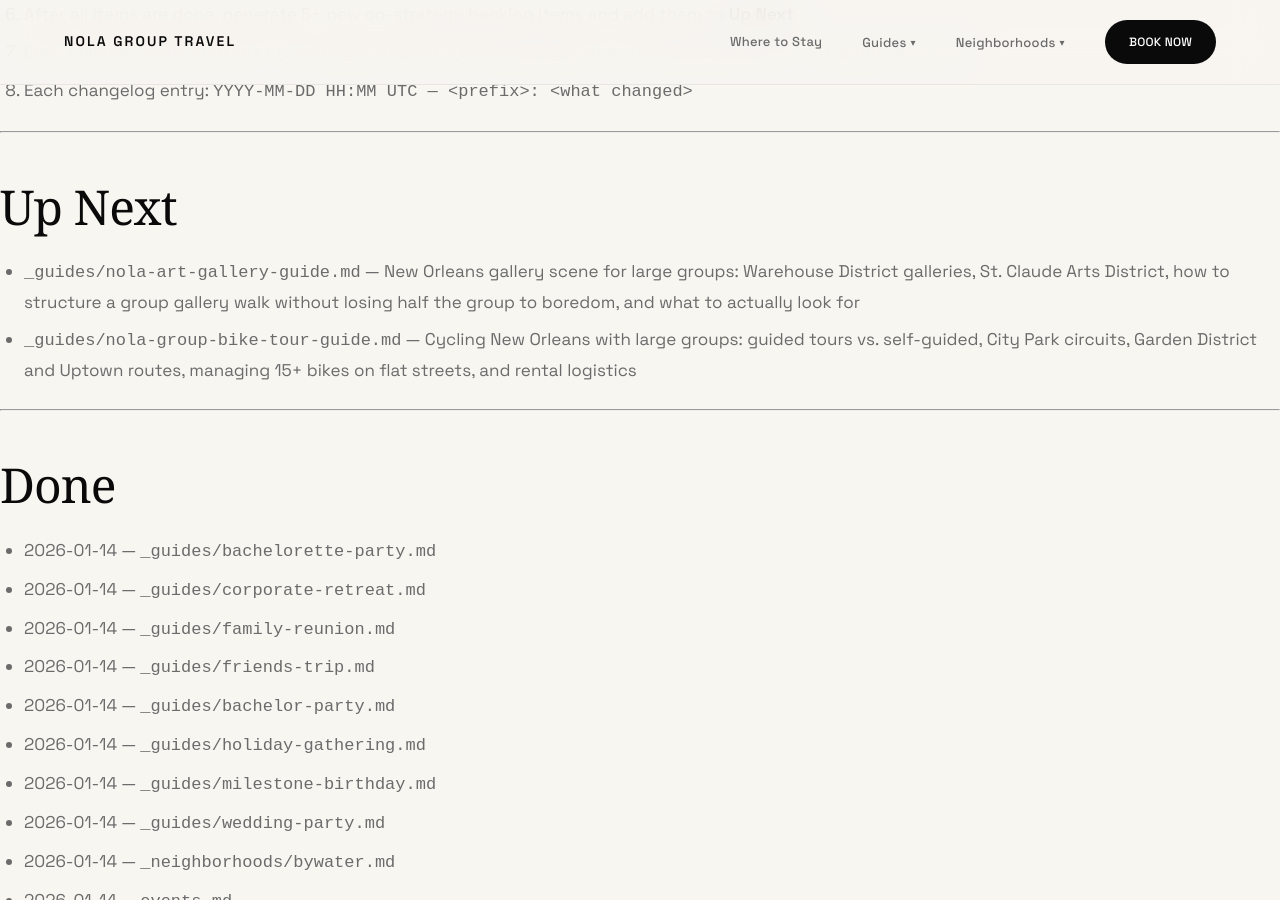
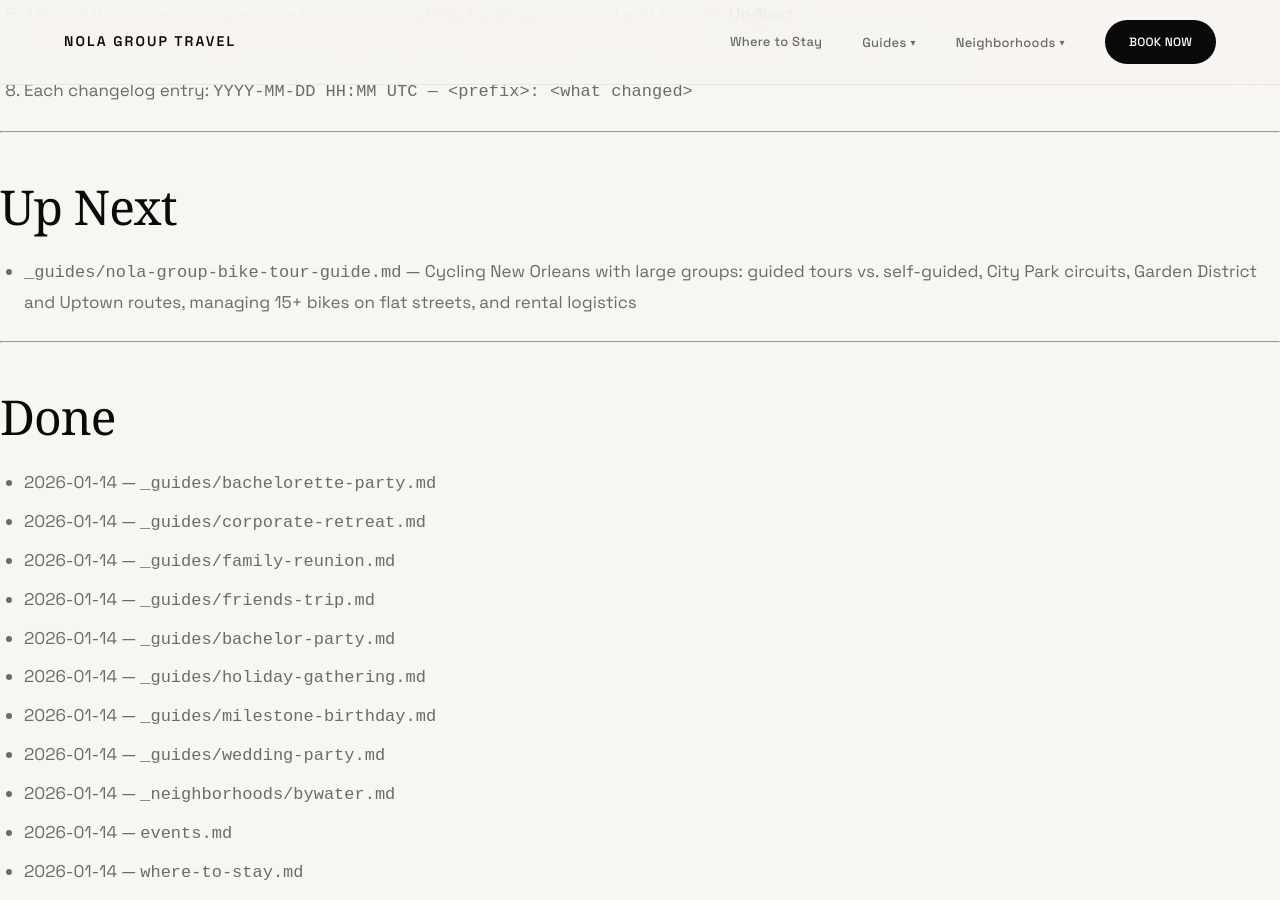
Before and after one commit to sjworth-dev/nola-group-travel, a Jekyll site: the page built from ROADMAP.md, in a window 1280 px wide and 900 px high, scrolled down 3353 px. Built offline with Jekyll 4.4.1, drawn with Linux system fonts in a browser that asks for light colours; some web fonts are replaced; our own code applies the rules of GitHub Pages for plain Markdown files; part of the change alters nothing that is shown; some of the changed text lies outside the part shown.

Commit message:
content: add _guides/nola-art-gallery-guide.md
NOLA art gallery guide for large groups covering Warehouse District / Julia Street galleries, the St. Claude Arts District, group gallery walk logistics, and a practical "what to actually look for" section for non-art groups.

https://claude.ai/code/session_018HuaxbvH4Sj3iG1fZYfiXu

```diff
--- a/ROADMAP.md
+++ b/ROADMAP.md
@@ -97,7 +97,6 @@ New guides go in `_guides/<slug>.md`. New neighborhood pages go in `_neighborhoo
 
 ## Up Next
 
-- `_guides/nola-art-gallery-guide.md` — New Orleans gallery scene for large groups: Warehouse District galleries, St. Claude Arts District, how to structure a group gallery walk without losing half the group to boredom, and what to actually look for
 - `_guides/nola-group-bike-tour-guide.md` — Cycling New Orleans with large groups: guided tours vs. self-guided, City Park circuits, Garden District and Uptown routes, managing 15+ bikes on flat streets, and rental logistics
 
 ---
@@ -236,6 +235,7 @@ New guides go in `_guides/<slug>.md`. New neighborhood pages go in `_neighborhoo
 - 2026-06-03 — `_guides/nola-bourbon-street-guide.md`
 - 2026-06-03 — `_guides/nola-po-boy-crawl-guide.md`
 - 2026-06-03 — `_neighborhoods/warehouse-district-deep-dive.md`
+- 2026-06-03 — `_guides/nola-art-gallery-guide.md`
 
 ---
 
@@ -362,3 +362,4 @@ New guides go in `_guides/<slug>.md`. New neighborhood pages go in `_neighborhoo
 2026-06-03 12:00 UTC — content: add _guides/nola-bourbon-street-guide.md — frank group guide to Bourbon Street with what's worth it, what to skip, and the three-act evening structure
 2026-06-03 12:15 UTC — content: add _guides/nola-po-boy-crawl-guide.md — definitive po-boy crawl for large groups with stop structure, variety guide, and route logistics
 2026-06-03 12:30 UTC — content: add _neighborhoods/warehouse-district-deep-dive.md — extended Warehouse District guide with WWII Museum logistics, Julia Street galleries, restaurant cluster, and full-day structure
+2026-06-03 12:45 UTC — content: add _guides/nola-art-gallery-guide.md — Warehouse District and St. Claude gallery guide for large groups with walk structure and what to look for
--- /dev/null
+++ b/_guides/nola-art-gallery-guide.md
@@ -0,0 +1,193 @@
+---
+title: "New Orleans Art Gallery Guide for Large Groups"
+description: "The NOLA gallery scene for large groups: Warehouse District galleries, St. Claude Arts District, how to structure a group gallery walk without losing half your group to boredom, and what to actually look for."
+category: "Arts & Culture"
+card_title: "Art Gallery Guide"
+card_description: "Warehouse District, St. Claude Arts District, gallery walk logistics, and what to actually look for. The group gallery guide that doesn't assume everyone is an art person."
+date: 2026-06-03
+---
+
+New Orleans has a serious visual art scene. Most visitors never find it. The groups that do tend to come back specifically for it.
+
+There are two distinct gallery zones in the city, each with a different character, different price points, and different ways of engaging with the work. You don't need to be an art person to have a good time in a New Orleans gallery. You do need a plan for keeping 15-25 people engaged without the back half of the group checking their phones by the second room.
+
+This guide covers both districts, the logistics of running a group gallery experience, and what actually makes the galleries in New Orleans worth your time.
+
+## Quick Checklist
+
+- [ ] Pick one district per session — Warehouse District OR St. Claude, not both in the same afternoon
+- [ ] First Thursday gallery openings are the best events to plan around
+- [ ] Build in free-roam time — don't try to keep 20 people together inside a gallery
+- [ ] Set a meeting point and time, then split into smaller groups of 4-6
+- [ ] Have one person in the group assigned to ask questions in each gallery — it changes the experience
+- [ ] No reservation needed — galleries are free walk-in
+- [ ] Build the gallery walk into a neighborhood day, not as the standalone activity
+- [ ] Eat before — don't go hungry if the walk is more than two galleries
+
+---
+
+## The Two Gallery Districts
+
+New Orleans has two main gallery zones with distinct personalities.
+
+| District | Character | Price Point | Best For |
+|----------|-----------|------------|----------|
+| Warehouse District / Julia Street | Commercial galleries, established artists, national reputation | Higher — serious collecting audience | Groups who want a polished gallery experience |
+| St. Claude Arts District | Independent studios, emerging artists, community-oriented | Accessible — many works under $500 | Groups who want the creative frontier of the city |
+
+You don't have to choose one or the other for your trip. But treat them as separate half-days rather than one combined run. The neighborhoods are different, the energy is different, and doing both in a single day usually results in gallery fatigue before you hit the better work.
+
+---
+
+## Warehouse District / Julia Street
+
+Julia Street between Camp and Magazine is the established core of New Orleans's commercial gallery scene. This is where you find galleries with national standing, showing established and mid-career artists alongside significant Louisiana work.
+
+**What the galleries here look like:**
+
+The buildings are largely converted 19th-century warehouses — high ceilings, wide plank floors, industrial light. The galleries use these spaces well. Even groups with limited art interest tend to respond to the physical spaces.
+
+The work shown ranges from large-scale paintings and sculpture to photography, mixed media, and works on paper. The Warehouse District galleries compete with galleries in New York, Los Angeles, and Chicago for representation of the same artists. This is not a regional scene producing regional work — it's a real commercial art market.
+
+**What to do as a large group:**
+
+Walk the entire stretch of Julia Street first without going into any gallery. Get a sense of what's showing in the windows. Then pick 2-3 galleries that look most interesting to your group and go back to those.
+
+Inside each gallery: split into smaller groups and let people wander. There's no prescribed route. The work is labeled with titles, artists, and prices. Staff will answer questions if you approach them — and asking questions about the work is genuinely worth doing. "What can you tell me about this piece?" opens a conversation that makes the visit different.
+
+**Contemporary Arts Center (CAC):**
+
+Also in the Warehouse District, a few blocks from Julia Street on Camp. This is a non-commercial institution showing contemporary art in larger exhibitions. No admission fee (or a suggested donation). For groups doing the gallery walk, the CAC is worth adding to the route — it shows the kind of work that's too large or conceptual for commercial gallery spaces.
+
+**Timing:**
+
+The galleries are typically open Tuesday through Saturday, closing Sundays and Mondays. Hours vary — most open at 10am or 11am and close by 5pm or 6pm. First Thursday of each month is when many galleries host openings: evening hours, wine often served, more social atmosphere. This is the best time to visit with a group if you want the full experience.
+
+---
+
+## St. Claude Arts District
+
+The St. Claude Arts District runs along St. Claude Avenue through the Marigny and into the Bywater. This is the working-artist half of the New Orleans art scene.
+
+Where Julia Street galleries are polished commercial spaces, the St. Claude corridor is studios, artist collectives, independent galleries run out of converted houses, and creative spaces doing things that don't fit the commercial model. The work here is newer, more experimental, less vetted — which means it's also more exciting and more uneven.
+
+**What makes this district different:**
+
+Many of the spaces are artist-run rather than dealer-run. You're often talking to the person who made the work. The context you get inside these spaces is completely different from a commercial gallery — less sales orientation, more conversation about process and idea.
+
+The neighborhood itself is part of the experience. Walking St. Claude through the Marigny and into the Bywater is a walk through one of the most creatively active parts of the city. Street art, community murals, converted commercial spaces — the art is not confined to the galleries.
+
+**The Second Saturday Art Walk:**
+
+The St. Claude Arts District has a formal art walk event on the second Saturday of each month, when studios and galleries along the corridor open simultaneously with extended hours. For groups planning around this, it's the highest-value gallery experience in the city per hour spent. Multiple spaces open, artists present, social energy.
+
+**What to expect:**
+
+The spaces are smaller and more informal than Warehouse District galleries. Some look like living rooms. Some are genuinely rough around the edges. Go with openness — the quality variance is higher than Julia Street, but the ceiling is just as high.
+
+---
+
+## Running a Group Gallery Walk
+
+The challenge with galleries and large groups is obvious: some people are deeply engaged, others are done in four minutes. Here's how to structure the experience so it works for everyone.
+
+**The structure that works:**
+
+1. **Brief everyone before the first gallery** — tell them what you're doing, how long you're staying, and where you're meeting at the end
+2. **Set a time, not a schedule** — "We're leaving from the front in 25 minutes" rather than "we're going to look at this painting together"
+3. **Split into groups of 4-6** — small enough to have real conversation, large enough that nobody's alone
+4. **One person asks questions** — assign someone in each sub-group to ask the gallery staff at least one question per gallery; it changes the dynamic for the whole group
+5. **No herding** — people who want to be done should be allowed to wait outside; don't make the gallery feel like school
+6. **Reconvene with one takeaway** — when the group meets outside, have each sub-group share one thing they saw; it takes 3 minutes and makes the experience feel complete
+
+**The key insight:** Gallery walks for large groups work best when you stop trying to keep everyone engaged with the same thing at the same time. Let the group self-organize, set clear meeting points, and collect back together afterward. The conversation over coffee or drinks after the walk is where the group art experience actually happens.
+
+---
+
+## What to Actually Look For
+
+This section is for groups where not everyone has gallery experience. It's a practical guide to noticing things that make a gallery visit interesting rather than disorienting.
+
+**In a painting:**
+- How big is it, and how does size affect how you feel standing in front of it?
+- What's the first thing you noticed, and why?
+- Is it trying to represent something or is it abstract — and if abstract, what does it feel like?
+
+**In a sculpture:**
+- Walk all the way around it if you can. Most sculptures have a back that's different from the front.
+- What material is it? How does the material choice affect what it means?
+
+**In photography:**
+- Is it documentary or constructed? Is it recording something that happened or creating something that didn't?
+- What's outside the frame that you're imagining?
+
+**The one question to ask in every gallery:**
+"Is there anything in here right now that you'd especially recommend we look at?"
+
+Gallery staff are not salespeople (at least not primarily). They often have genuine enthusiasm for the work and will point you to things you'd miss. This single question regularly leads to the best thing in the gallery.
+
+---
+
+## Pairing the Gallery Walk with the Rest of the Day
+
+Gallery walks work best when they're part of a larger neighborhood day rather than the standalone activity. Here's how to build around each district.
+
+**Warehouse District gallery day:**
+Morning at the WWII Museum → lunch near the museum → Julia Street galleries 2-4pm → drinks at a nearby bar → dinner in the neighborhood
+
+**St. Claude Arts District gallery day:**
+Brunch in the Marigny → St. Claude arts walk afternoon → Bacchanal Wine in the Bywater for early evening → Frenchmen Street for the night
+
+**Gallery + art history combination:**
+Louisiana State Museum / Cabildo → Julia Street galleries → dinner in the Quarter → Frenchmen Street
+
+The gallery walk takes about 90 minutes to two hours at a natural pace for most groups. Build the rest of the day around that, not the other way around.
+
+---
+
+## For Groups Who Think They're Not Art People
+
+A lot of groups write off galleries before they arrive. These are the same groups who end up stopping in front of a painting for twenty minutes without realizing it.
+
+New Orleans's galleries have an advantage: the city's cultural context is so rich that almost everything showing here has a story attached. Jazz history, second line culture, Mardi Gras imagery, the geography of the delta, the complexity of race and memory — these themes run through the visual art in ways that connect to things your group already cares about.
+
+You don't need to know anything about art theory. You need to be willing to stand in front of something for more than thirty seconds.
+
+The visitors who get the most out of New Orleans galleries are not the ones who know the most about art. They're the ones who slow down.
+
+---
+
+## Pro Tips
+
+1. **First Thursday openings are the best version of the Warehouse District gallery experience.** Wine, artists often present, a social energy that doesn't exist on a random Tuesday afternoon. If you can plan around it, do.
+
+2. **The Contemporary Arts Center is always worth the stop.** It's free, it's in the same zone as Julia Street, and the exhibitions are often the most ambitious work you'll see in the city.
+
+3. **Second Saturday on St. Claude is a community event, not just a gallery walk.** Food trucks, neighbors hanging out, music sometimes — it's more like a neighborhood festival that also happens to have art. Great for groups who might be resistant to "a gallery night."
+
+4. **Ask about the artist in every gallery.** Where are they from? What else do they make? Are they local? The answers connect the work to the city in ways that make it mean more.
+
+5. **Give the bored people an out.** Not everyone in your group will connect with galleries. Have a plan — a nearby coffee shop, a bar with outdoor seating, a clear meeting point. The people who are engaged will be more engaged if they're not feeling guilty about the people who aren't.
+
+6. **The gallery neighborhood walk is half the experience.** Julia Street and the surrounding Warehouse District blocks are worth seeing as architecture and urban space. The St. Claude corridor through the Marigny is one of the best neighborhood walks in the city. Even if nobody engages with a single piece of art, the walk itself is worth it.
+
+7. **Don't try to do both districts in the same day.** Gallery fatigue is real. One district per session is the right call.
+
+---
+
+## Where to Stay for an Arts-Focused Trip
+
+The two gallery districts are on opposite ends of the relevant geography — Julia Street in the Warehouse District, St. Claude in the Marigny and Bywater.
+
+**[Castleday Retreats](https://castledayretreats.com)** — Three private villas in the Bywater (The Herald, The Cocodrie, The Florentine), each sleeping up to 30 guests. The Bywater puts you directly adjacent to the St. Claude Arts District and a short walk from Frenchmen Street. For arts-focused groups where the St. Claude corridor and Marigny are the primary gallery zone, Castleday's location is ideal. The art-filled interiors of the villas themselves — local artists throughout — are part of the experience from the moment you arrive.
+
+**[The Syd](https://thesyd.com)** — Multiple villas in the Lower Garden District, each sleeping up to 22 guests. Every room in The Syd's villas was designed by a local New Orleans artist — the building is a gallery experience in itself. One block from the St. Charles Streetcar, which connects you to both the Warehouse District (downtown toward Julia Street) and Uptown. Shared heated pool, hot tub, sauna, and outdoor kitchen. For groups doing the Warehouse District gallery circuit, the Lower Garden District is a reasonable base.
+
+For a trip structured around St. Claude and the Marigny gallery scene: Castleday's Bywater location is the clear choice. For Warehouse District gallery days with Uptown dinners: The Syd's central location works better.
+
+---
+
+## Plan Your Arts Trip
+
+- [Castleday Retreats](https://castledayretreats.com) — Bywater villas, local art throughout, walking distance to St. Claude Arts District and Frenchmen Street, up to 30 guests
+- [The Syd](https://thesyd.com) — Lower Garden District, every room designed by a local artist, streetcar access, up to 22 guests per villa
```
